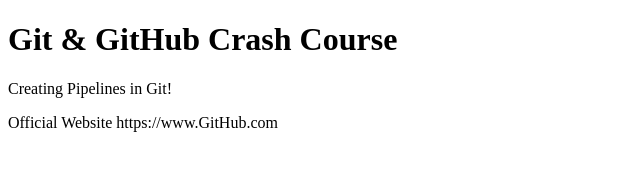
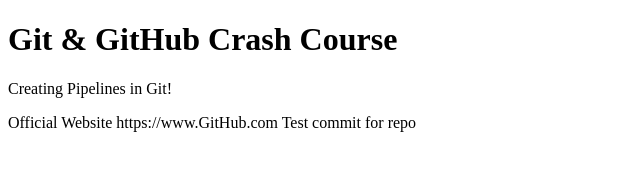
Before and after one commit to coreybell/GitHub-Crash-Course, a plain HTML site: page index.html in a window 1280 px wide. Shown: the whole page, without its empty margins (0-640 px from the left). Drawn offline with Linux system fonts and the light colour scheme.

Commit message:
test for repo

```diff
--- a/index.html
+++ b/index.html
@@ -10,5 +10,6 @@
     <h1>Git & GitHub Crash Course</h1>
     <p>Creating Pipelines in Git!</p>
     <a>Official Website https://www.GitHub.com</a>
+    <a>Test commit for repo</a>
   </body>
 </html>
```
